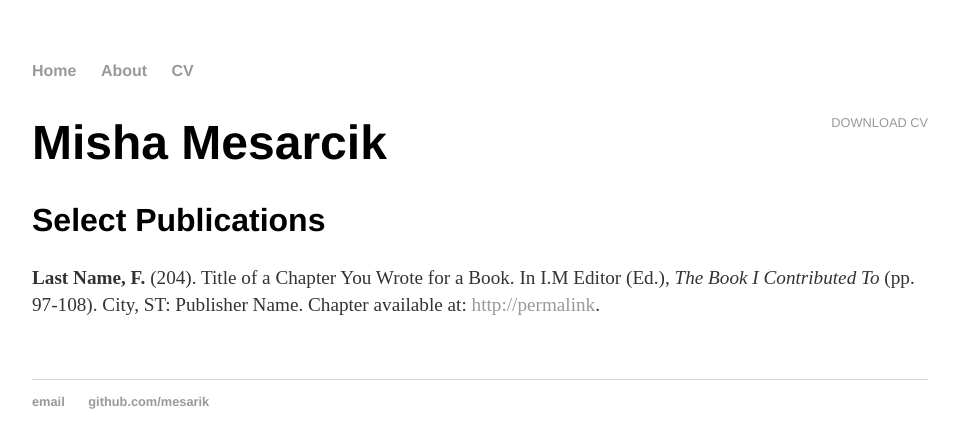
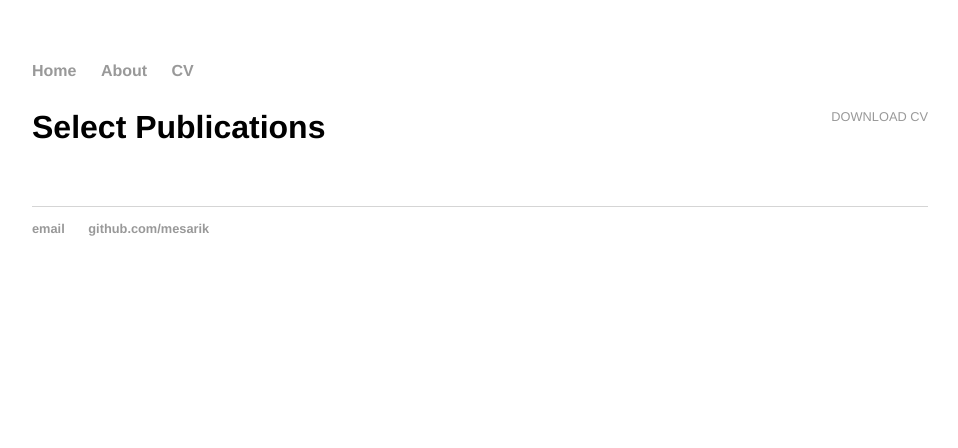
Before and after one commit to mesarcik/mesarcik.github.io, a Jekyll site: the page built from cv/index.html, in a window 1280 px wide. Shown: the top 448 px of the page, without its empty margins (160-1118 px from the left). Built offline with Jekyll 4.4.1, drawn with Linux system fonts in a browser that asks for light colours.

Commit message:
git_uploader.sh

```diff
--- a/cv/index.html
+++ b/cv/index.html
@@ -4,12 +4,9 @@ title: Misha Mesarcik's CV
 ---
 
 	<div class="cv">
-		<a href="mesarcik.github.io/cv_10.pdf" class="download" title="Download CV as PDF">Download CV</a>
-					<h1>Misha Mesarcik</h1>
-
+		<a href="https://mesarcik.github.io/cv_10.pdf" class="download" title="Download CV as PDF">Download CV</a>
 					<h2>Select Publications</h2>
 
-					<p><strong>Last Name, F.</strong> (204). Title of a Chapter You Wrote for a Book. In I.M Editor (Ed.), <em>The Book I Contributed To</em> (pp. 97-108). City, ST: Publisher Name. Chapter available at: <a href="#">http://permalink</a>.
 
 
 	</div>
```
